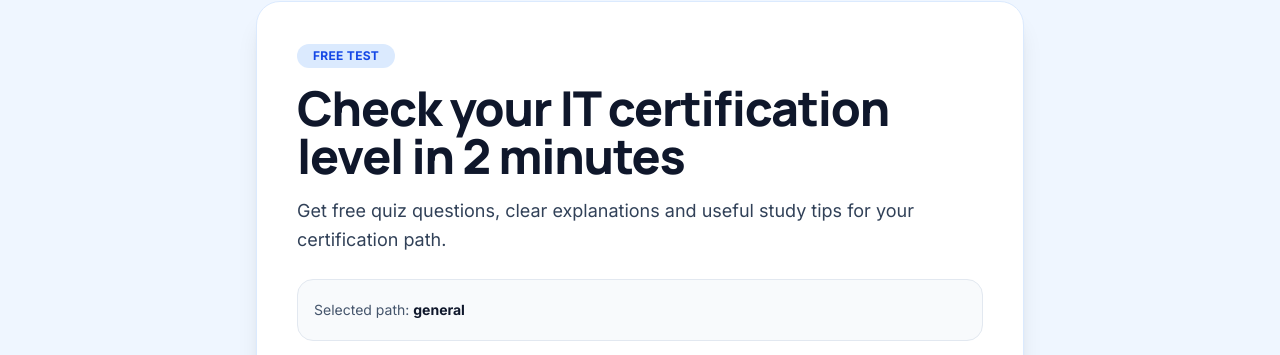
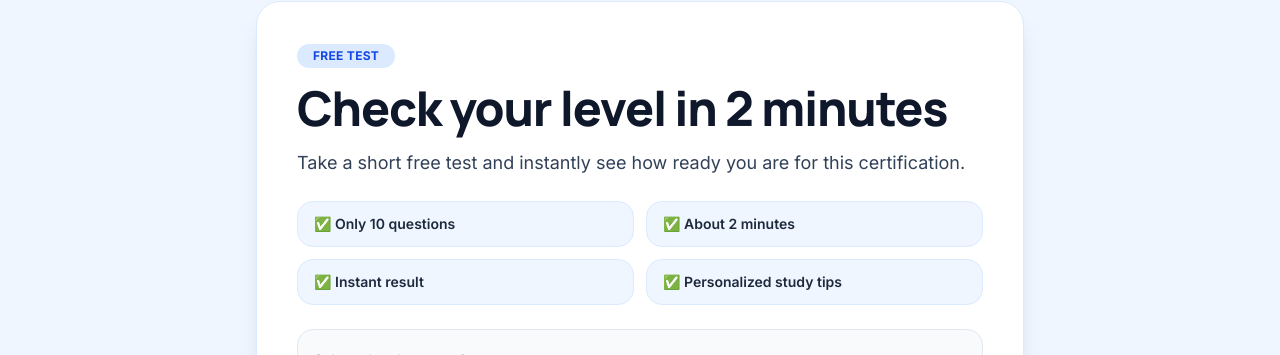
Before and after one commit to martens79/certifyquiz-next, a Next.js app: page /free-test in a window 1280 px wide. Shown: the part 128-483 px from the top of the page. Built offline with nearby package versions, Linux system fonts and the light colour scheme; no server answers.

Commit message:
cambio freetest per tasso abbandono

```diff
--- a/src/components/newsletter/FreeTestPageContent.tsx
+++ b/src/components/newsletter/FreeTestPageContent.tsx
@@ -15,36 +15,60 @@ const COPY = {
   it: {
     badge: "Test gratuito",
     title: "Scopri il tuo livello in 2 minuti",
-    text: "Ricevi domande gratuite, spiegazioni chiare e consigli utili per prepararti meglio alla certificazione.",
+    text: "Fai un breve test gratuito e scopri subito quanto sei pronto per questa certificazione.",
     selected: "Percorso selezionato",
     topic: "Argomento",
+    benefits: [
+      "Solo 10 domande",
+      "Circa 2 minuti",
+      "Risultato immediato",
+      "Consigli di studio personalizzati",
+    ],
     privacy: "Niente spam. Solo domande, spiegazioni e consigli utili.",
     back: "← Torna a CertifyQuiz",
   },
   en: {
     badge: "Free test",
-    title: "Check your IT certification level in 2 minutes",
-    text: "Get free quiz questions, clear explanations and useful study tips for your certification path.",
+    title: "Check your level in 2 minutes",
+    text: "Take a short free test and instantly see how ready you are for this certification.",
     selected: "Selected path",
     topic: "Topic",
+    benefits: [
+      "Only 10 questions",
+      "About 2 minutes",
+      "Instant result",
+      "Personalized study tips",
+    ],
     privacy: "No spam. Just useful practice questions, explanations and preparation tips.",
     back: "← Back to CertifyQuiz",
   },
   fr: {
     badge: "Test gratuit",
     title: "Évaluez votre niveau en 2 minutes",
-    text: "Recevez des questions gratuites, des explications claires et des conseils utiles pour préparer votre certification.",
+    text: "Passez un court test gratuit et découvrez immédiatement votre niveau de préparation.",
     selected: "Parcours sélectionné",
     topic: "Sujet",
+    benefits: [
+      "Seulement 10 questions",
+      "Environ 2 minutes",
+      "Résultat immédiat",
+      "Conseils d’étude personnalisés",
+    ],
     privacy: "Pas de spam. Seulement des questions, des explications et des conseils utiles.",
     back: "← Retour à CertifyQuiz",
   },
   es: {
     badge: "Test gratuito",
     title: "Comprueba tu nivel en 2 minutos",
-    text: "Recibe preguntas gratuitas, explicaciones claras y consejos útiles para preparar tu certificación.",
+    text: "Haz un breve test gratuito y descubre al instante qué tan preparado estás para esta certificación.",
     selected: "Ruta seleccionada",
     topic: "Tema",
+    benefits: [
+      "Solo 10 preguntas",
+      "Aproximadamente 2 minutos",
+      "Resultado inmediato",
+      "Consejos de estudio personalizados",
+    ],
     privacy: "Sin spam. Solo preguntas, explicaciones y consejos útiles.",
     back: "← Volver a CertifyQuiz",
   },
@@ -58,7 +82,6 @@ export default function FreeTestPageContent({
   quizHref,
 }: Props) {
   const t = COPY[lang];
-
   const homeHref = lang === "en" ? "/" : `/${lang}`;
 
   return (
@@ -76,13 +99,25 @@ export default function FreeTestPageContent({
           {t.text}
         </p>
 
+        <ul className="mt-6 grid gap-3 sm:grid-cols-2">
+          {t.benefits.map((item) => (
+            <li
+              key={item}
+              className="rounded-2xl border border-blue-100 bg-blue-50 px-4 py-3 text-sm font-semibold text-slate-800"
+            >
+              ✅ {item}
+            </li>
+          ))}
+        </ul>
+
         <div className="mt-6 rounded-2xl border border-slate-200 bg-slate-50 p-4">
           <p className="text-sm text-slate-600">
             {t.selected}: <strong className="text-slate-900">{cert}</strong>
             {topic !== "general" && (
               <>
                 {" "}
-                · {t.topic}: <strong className="text-slate-900">{topic}</strong>
+                · {t.topic}:{" "}
+                <strong className="text-slate-900">{topic}</strong>
               </>
             )}
           </p>
```
